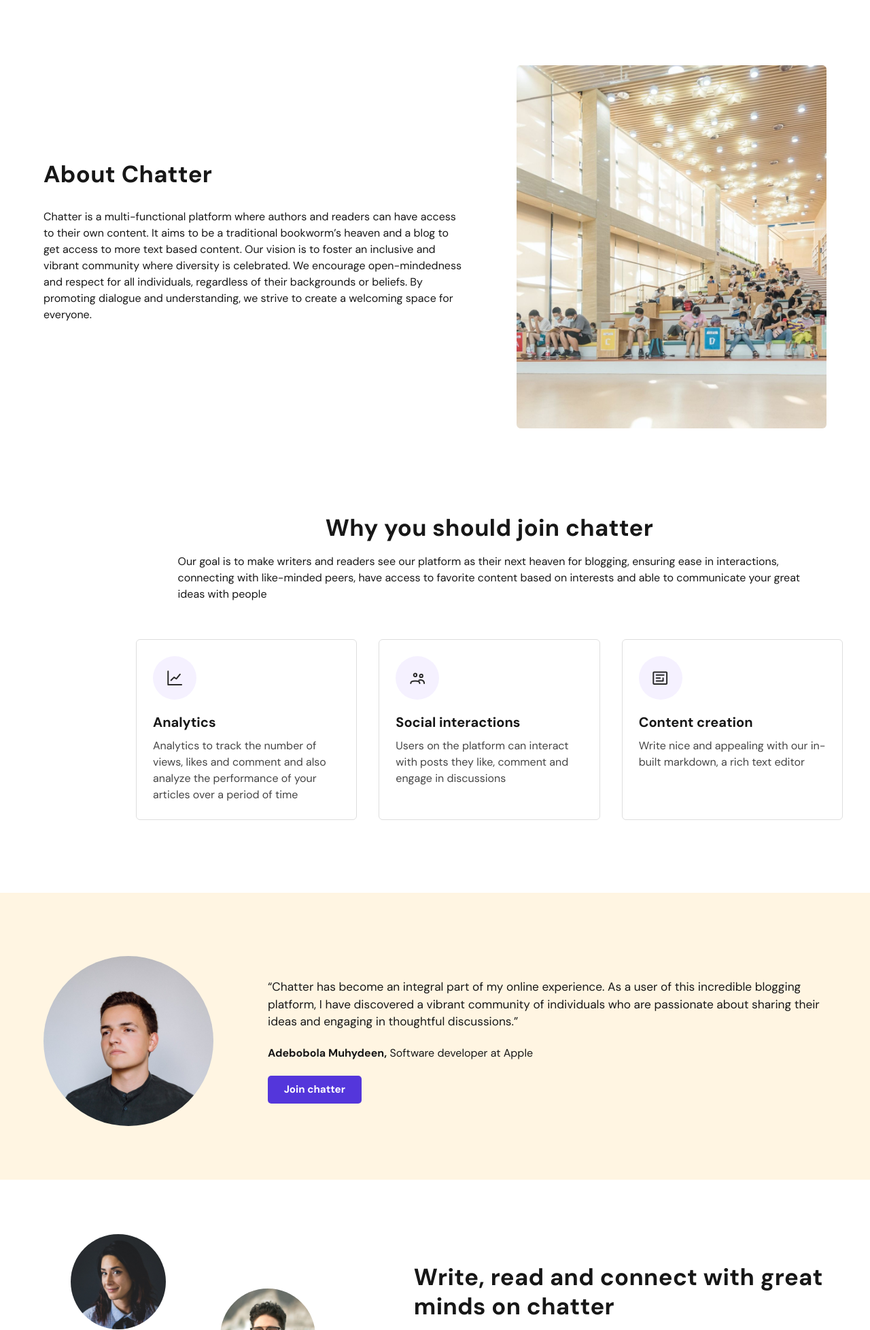
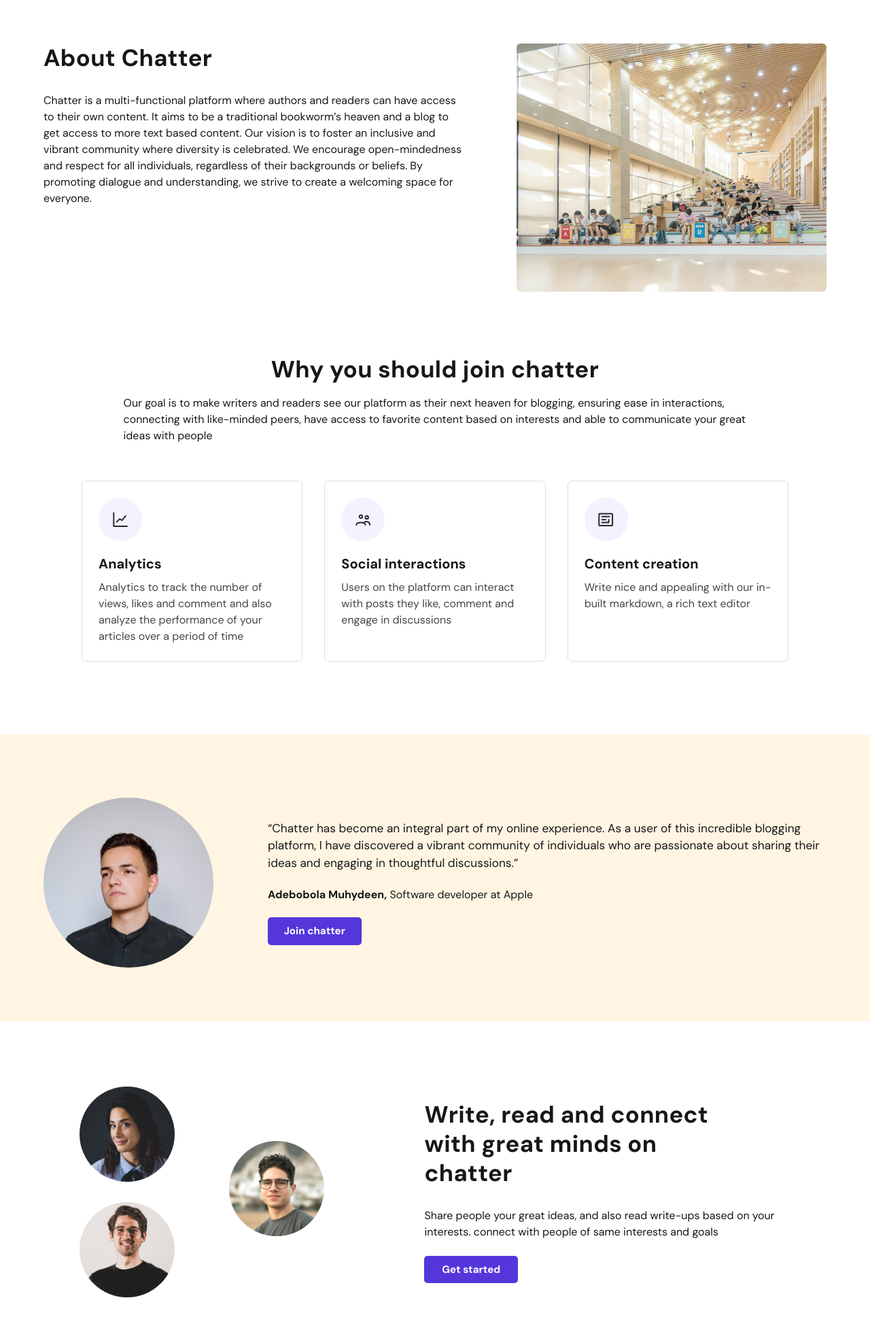
Before and after one commit to Aadam-01/chatter-landing-page, a plain HTML site: page index.html in a window 1280 px wide. Shown: the part 844-2800 px from the top of the page at 68% size. Drawn offline with Linux system fonts and the light colour scheme.

Commit message:
finished finishing touches...

```diff
--- a/css/style.css
+++ b/css/style.css
@@ -180,10 +180,10 @@ a:focus-visible {
 .about {
   display: grid;
   grid-template-columns: 1.35fr 1fr;
-  align-items: center;
+  align-items: start;
   gap: 5rem;
-  padding-bottom: 6rem;
-  padding-top: 6rem;
+  padding-top: 4rem;
+  padding-bottom: 4rem;
 }
 
 .about p {
@@ -192,19 +192,20 @@ a:focus-visible {
 }
 
 .about img {
-  width: 100%;
-  aspect-ratio: 1.65;
+   width: 100%;
+  height: auto;
+  aspect-ratio: 1.25 / 1;
   object-fit: cover;
+  object-position: center;
   border-radius: 6px;
 }
 
 /* Features Section */
 .features {
+   width: min(90%, 1040px);
+  margin-inline: auto;
   padding-top: 1.8rem;
   padding-bottom: 6.6875rem;
-  max-width: 1040px;
-  margin-left: 12.5rem;
-  margin-right: 12.5rem;
 }
 
 .features h2 {
@@ -296,8 +297,10 @@ a:focus-visible {
   display: grid;
   grid-template-columns: 0.85fr 1.15fr;
   align-items: center;
-  gap: 6rem;
+  gap: 7.5rem;
+  max-width: 1127px;
   min-height: 390px;
+  padding: 6rem 0 6rem 0;
 }
 
 .community-photos {
@@ -330,7 +333,7 @@ a:focus-visible {
 }
 
 .cta-copy h2 {
-  max-width: 620px;
+  max-width: 469px;
 }
 
 .cta-copy p {
@@ -342,12 +345,19 @@ a:focus-visible {
 .site-footer {
   background: var(--cream);
   padding-block: 4rem;
+  padding-bottom: 10.3125rem;
+  padding-top: 3.75rem;
 }
 
 .footer-grid {
   display: grid;
   grid-template-columns: 1.4fr repeat(3, 1fr);
   gap: 3rem;
+}
+
+.footer-grid > .logo {
+  position: relative;
+  top: 0.8125rem;
 }
 
 .footer-grid h2 {
```
